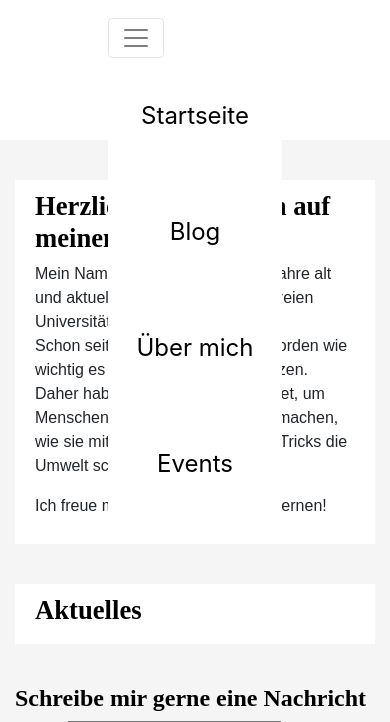
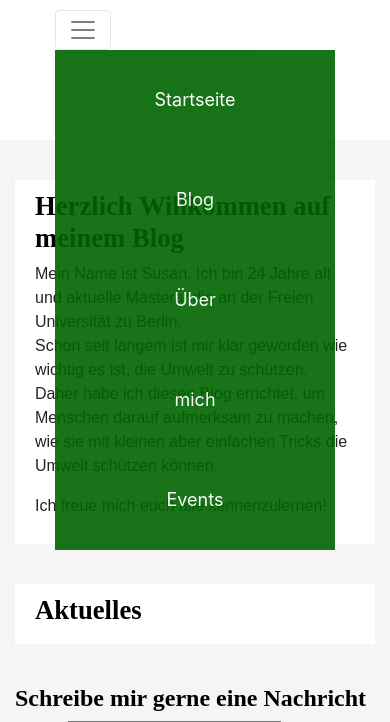
Before and after one commit to frxncsco/UrbanGardening, a Django app: page / in a window 390 px wide, after a click that opens the changed part. Shown: the part 200-922 px from the top of the page. Run offline with Django 3.2, Linux system fonts and the light colour scheme; data that the repository does not hold is empty; some libraries are stand-ins or nearby versions.

Commit message:
CSS CleanUp und Menü fertig angepasst

```diff
--- a/blog/static/css/blog.css
+++ b/blog/static/css/blog.css
@@ -66,8 +74,51 @@ header {
     z-index: 99999;
 }
 
+.willkommen {
+    padding: 10px 20px;
+    margin-bottom: 40px;
+    background-color: white;
+}
+
+.Titel {
+    background: yellowgreen;
+    background-image:url("https://cdn.pixabay.com/photo/2017/04/07/13/16/leaf-2210973_960_720.jpg");
+    background-size: 100% Auto;
+    margin-top: 0;
+    padding: 40px;
+    margin-bottom: 0px;
+}
+
+/*
+#########################################################################################################
+                                    Menü
+#########################################################################################################
+*/
+
+.navbar{
+    border-radius: 0;
+    margin-bottom: 0 !important;
+    padding: 0 0 !important;
+}
+.navbar-nav li a {
+    color: black !important;
+    font-size: 24px !important;
+    background-color: white !important;
+    text-align: center !important;
+}
+.collapse .navbar-collapse {
+    border-style: solid;
+    border-color: grey !important;
+}
+
+/*
+#########################################################################################################
+                                    Button zum Blogeintrag und Event hinzufügen
+#########################################################################################################
+*/
+
 .Blogeintrag {
-    display: flex;
+    display: flex ;
     justify-content: center;
     background: white;
     padding: 0px 15%;
@@ -228,35 +286,64 @@ p {
     font-size: 18pt;
 }
 
-/*
-#########################################################################################################
-                                    Menü
-#########################################################################################################
-*/
 
-.navbar{
-    border-radius: 0;
-}
-.navbar-nav li a {
-    color: black !important;
-    font-size: 24px !important;
-    background-color: white !important;
-    text-align: center !important;
-}
-.collapse .navbar-collapse {
-    border-style: solid;
-    border-color: grey !important;
-}
 
 /*
 #########################################################################################################
-                                    Different Screen Sizes
+                                    Unterschiedliche Bildschirmgrößen
 #########################################################################################################
 */
 
 
 /*Mobil Version*/
 @media (max-width: 650px) {
+
+    /*########### Schriftgröße im Menü anpassen bis Burgermenü erscheint ###########*/
+    .navbar-nav li a {
+        font-size: 18px !important;
+    }
+
+    /*########### Buttons Blog und Event hinzufügen ###########*/
+     .Blogeintrag {
+        display: flex;
+        background: white;
+        padding: 0px 15%;
+        position: sticky;
+        top: 100px;
+        z-index: 9999;
+    }
+
+    .Blogeintrag a {
+        font-family: Arial, Helvetica, sans-serif;
+        font-weight: normal;
+        font-size: 12pt;
+        color: black;
+    }
+
+    .post h2 a {
+        font-family: 'Times New Roman', Times, serif;
+        font-size: 20pt;
+        font-weight: bold;
+        color: black;
+    }
+
+    .Blogeintrag button {
+        display: block;
+        position: sticky;
+        padding: 8px 25px;
+        background-color: yellowgreen;
+        border: none;
+        border-radius: 50px;
+        cursor: pointer;
+        transition: all 0.3s ease 0s;
+        margin-bottom: 5px;
+    }
+
+    button:hover {
+        background-color: grey;
+    }
+
+    /*########### Schriftanpassung ###########*/
     .page-header {
         padding: 20px;
     }
@@ -307,26 +394,32 @@ p {
 
     }
 
-    .Blogeintrag {
-        display: flex;
-        justify-content: center;
-        background: white;
-        padding: 0px 15%;
-        position: sticky;
-        top: 100px;
-        z-index: 9999;
+
+/*############## Anpassung des Hamburgermenü #####################*/
+
+@media (max-width: 575px) {
+
+    /*########### Menü ###########*/
+    .navbar{
+    border-radius: 0;
+    margin-bottom: 0 !important;
+    padding: 0 0 !important;
+    }
+    .navbar-nav li a {
+        color: white !important;
+        font-size: 18px !important;
+        background-color: darkgreen !important;
+        text-align: center !important;
+        padding-left: 100px  !important;
+        padding-right: 100px  !important;
+        padding-top: 0px  !important;
+        padding-bottom: 0px  !important;
+        opacity: 0.9 !important;
+    }
+    .collapse .navbar-collapse {
+        border-style: solid;
+        border-color: grey !important;
     }
 
-    .Blogeintrag a {
-        font-family: Arial, Helvetica, sans-serif;
-        font-weight: normal;
-        font-size: 14pt;
-        color: black;
-    }
-    .post h2 a {
-        font-family: 'Times New Roman', Times, serif;
-        font-size: 20pt;
-        font-weight: bold;
-        color: black;
-    }
+
 }
```
Also changed, not shown: other parts of blog/static/css/blog.css (+38 -23 lines), blog/migrations/0002_auto_20200709_1126.py, blog/migrations/0003_kontakt.py (deleted), media/images/Savanne_KVXn2CW.jpg (added), media/images/Savanne_sn59ri1.jpg (added).
